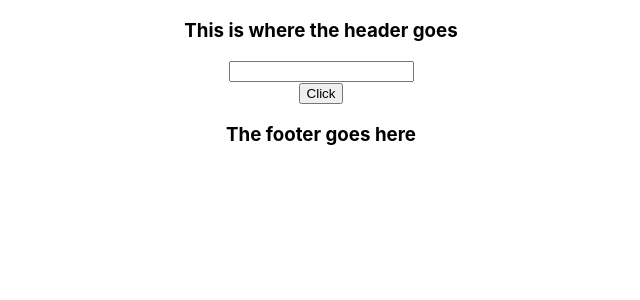
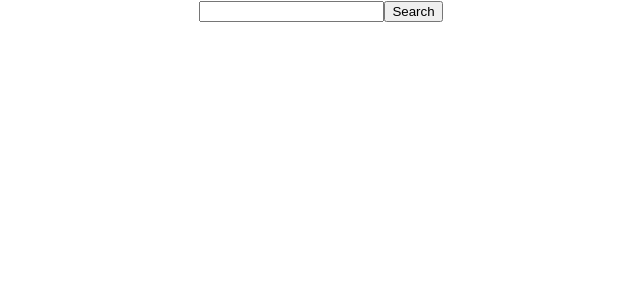
Before and after one commit to Henrynunez112/myWeatherReactApp, a React (Create React App) app in the folder react-weather-app/: page / in a window 1280 px wide. Shown: the top 300 px of the page, without its empty margins (319-959 px from the left). Built offline with nearby package versions, Linux system fonts and the light colour scheme.

Commit message:
basic mvp reached

```diff
--- a/react-weather-app/src/components/SearchBar/SearchBar.js
+++ /dev/null
@@ -1,14 +0,0 @@
-import React from 'react';
-import InputField from '../../elements/InputField';
-import Button from '../../elements/Button'
-
-const SearchBar = () =>{
-    return(
-        <div>
-            <InputField />
-            <Button />
-        </div>
-    )
-}
-
-export default SearchBar
--- /dev/null
+++ b/react-weather-app/src/components/WeatherCard/WeatherDetails/Description/Description.js
@@ -0,0 +1,11 @@
+import React from 'react';
+
+const Description = (props) =>{
+    return(
+        <div>
+            <p>{props.children}</p>
+        </div>
+    )
+}
+
+export default Description;
--- /dev/null
+++ b/react-weather-app/src/components/WeatherCard/WeatherDetails/Temperature/Temperature.js
@@ -0,0 +1,10 @@
+import React from 'react';
+
+const Temperature = (props) =>{
+    return(
+        <div>
+            <p>{props.children}</p>
+        </div>
+    )
+}
+export default Temperature;
--- /dev/null
+++ b/react-weather-app/src/components/WeatherCard/WeatherDetails/WeatherDetails.js
@@ -0,0 +1,13 @@
+import React from 'react';
+import Description from '../WeatherDetails/Description/Description'
+import Temperature from '../WeatherDetails/Temperature/Temperature'
+
+const WeatherDetails = (props) =>{
+    return(
+        <div>
+            <Description>{props.weather.description}</Description>
+            <Temperature>{props.weather.temperature}</Temperature>
+        </div>
+    )
+};
+export default WeatherDetails;
--- a/react-weather-app/src/components/WeatherCard/WeatherDiv.js
+++ b/react-weather-app/src/components/WeatherCard/WeatherDiv.js
@@ -1,22 +1,39 @@
-import React, {useState, useEffect} from "react";
-import SearchBar from "../SearchBar/SearchBar";
-import Header from "../Header/Header";
-import Footer from "../Footer/Footer";
-import Card from "../../elements/Card";
-import axios from 'axios';
+import React, { useState } from "react";
+import WeatherDetails from "./WeatherDetails/WeatherDetails";
+import axios from "axios";
 
 const WeatherDiv = () => {
-  const [search, setSearch] = useState('');
-  const [weather, setWeather] = useState({temperature: null, description: ''});
-  const [loading, setLoading] = useState(false);
-  const [error, setError] = useState(false);
+  const [search, setSearch] = useState("");
+  const [weather, setWeather] = useState({ temperature: "", description: "" });
+
+  const handleClick = async () => {
+    const API_KEY = "3382429b47bd7f5f9290fad35b01287d";
+    const API_URL = "https://api.openweathermap.org/data/2.5/weather";
+    const URL = API_URL + `?q=${search}&appid=${API_KEY}&units=metric`;
+    try {
+      const res = await axios.get(URL);
+      if (res.data.cod === 200) {
+        setWeather({
+          ...weather,
+          description: res.data.weather[0].description,
+          temperature: res.data.main.temp
+        });
+      } else {
+        throw res.data.cod;
+      }
+    } catch (err) {
+      console.log(err);
+    }
+  };
+
+
+
 
   return (
     <main>
-      <Header />
-      <SearchBar />
-      <Card />
-      <Footer />
+      <input value={search} onChange={(e) => setSearch(e.target.value)} />
+      <button onClick={handleClick}>Search</button>
+      {weather.temperature && weather.description !== '' ? <WeatherDetails weather={weather}/> : null}
     </main>
   );
 };
--- a/react-weather-app/src/elements/InputField.js
+++ b/react-weather-app/src/elements/InputField.js
@@ -1,11 +1,14 @@
-import React from 'react';
+import React from "react";
 
-const InputField = () =>{
-    return(
-        <div>
-            <input />
-        </div>
-    )
+const InputField = (props) => {
+  return (
+    <div>
+    <input
+        value={props.search}
+      />
+
+    </div>
+  );
 };
 
 export default InputField;
```
Also changed, not shown: 1 other file (tests, documents, lock files or other folders).
